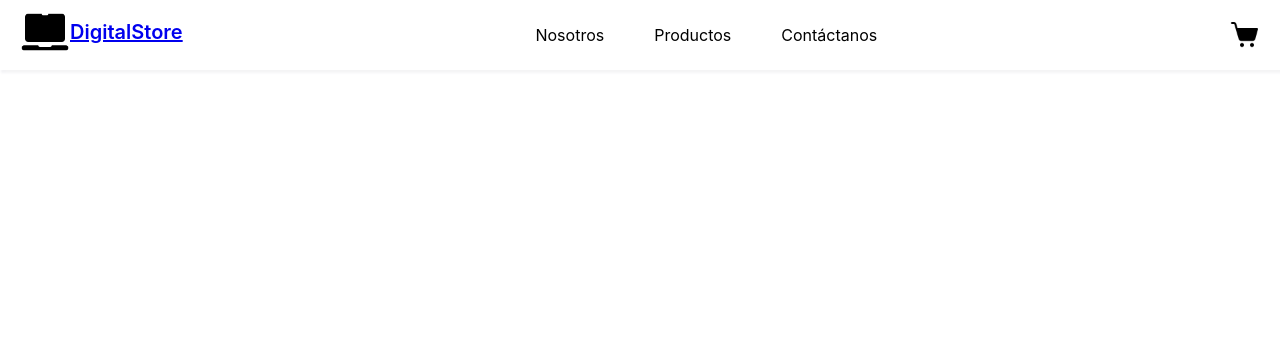
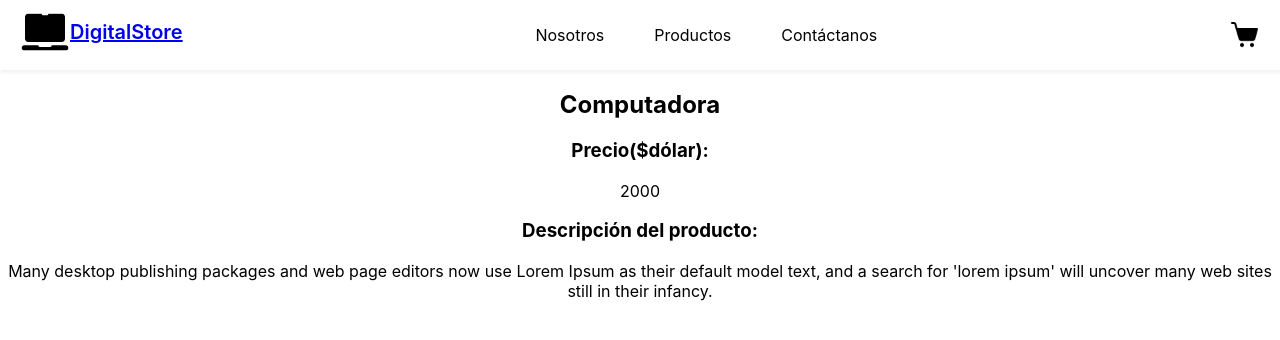
Before and after one commit to melanierolo/react-ecommerce, a React (Create React App) app: page /item/1 in a window 1280 px wide. Shown: the top 340 px of the page. Built offline with nearby package versions, Linux system fonts and the light colour scheme.

Commit message:
added a component called ItemDetails

```diff
--- a/src/App.js
+++ b/src/App.js
@@ -3,6 +3,7 @@ import Logo from "./components/Logo";
 import NavBar from "./components/NavBar";
 import CartWidget from "./components/CardWidget";
 import ItemListContainer from "./components/ItemListContainer";
+import ItemDetailsContainer from "./components/ItemDetailsContainer";
 import { BrowserRouter, Routes, Route } from "react-router-dom";
 
 function App() {
@@ -24,7 +25,7 @@ function App() {
               path="/category/:idCategory"
               element={<ItemListContainer message={"Productos"} />}
             />
-            {/*<Route path="/item/:idItem" element={<ItemDetailContainer />} />*/}
+            <Route path="/item/:idItem" element={<ItemDetailsContainer />} />
           </Routes>
         </main>
       </BrowserRouter>
--- a/src/asyncmock.js
+++ b/src/asyncmock.js
@@ -1,12 +1,35 @@
 const myProducts = [
-  { id: 1, name: "computadora", cost: 2000, idCat: "1" },
-  { id: 2, name: "Gaming Keyboard", cost: 15, idCat: "2" },
-  { id: 3, name: "Apple AirPods ", cost: 128, idCat: "3" },
   {
-    id: 4,
+    id: "1",
+    name: "Computadora",
+    cost: 2000,
+    idCat: "1",
+    productDescription:
+      "Many desktop publishing packages and web page editors now use Lorem Ipsum as their default model text, and a search for 'lorem ipsum' will uncover many web sites still in their infancy. ",
+  },
+  {
+    id: "2",
+    name: "Gaming Keyboard",
+    cost: 15,
+    idCat: "2",
+    productDescription:
+      "The standard chunk of Lorem Ipsum used since the 1500s is reproduced below for those interested by Cicero are also reproduced in their exact original form",
+  },
+  {
+    id: "3",
+    name: "Apple AirPods ",
+    cost: 128,
+    idCat: "3",
+    productDescription:
+      "The generated Lorem Ipsum is therefore always free from repetition, injected humour, or non-characteristic words etc.",
+  },
+  {
+    id: "4",
     name: "Basics Wireless Computer Mouse with USB",
     cost: 10,
     idCat: "2",
+    productDescription:
+      " It has survived not only five centuries, but also the leap into electronic typesetting, remaining essentially unchanged. It was popularised in the 1960s with the release of Letraset sheets containing Lorem Ipsum passages",
   },
 ];
 {
--- a/src/components/Item/index.js
+++ b/src/components/Item/index.js
@@ -1,4 +1,5 @@
 import React from "react";
+import { Link } from "react-router-dom";
 import "./style.css";
 
 export default function Item({ id, name, cost }) {
@@ -14,7 +15,7 @@ export default function Item({ id, name, cost }) {
         <b>Precio:</b>
         {cost}
       </p>
-      <button>Ver detalles</button>
+      <Link to={`/item/${id}`}>Ver detalles</Link>
     </div>
   );
 }
--- /dev/null
+++ b/src/components/ItemDetails/index.js
@@ -0,0 +1,14 @@
+import React from "react";
+
+export default function ItemDetails(data) {
+  console.log(data);
+  return (
+    <div>
+      <h2>{data.name}</h2>
+      <h3>Precio($dólar):</h3>
+      <p>{data.cost}</p>
+      <h3>Descripción del producto:</h3>
+      <p>{data.productDescription}</p>
+    </div>
+  );
+}
--- /dev/null
+++ b/src/components/ItemDetailsContainer/index.js
@@ -0,0 +1,18 @@
+import React, { useEffect, useState } from "react";
+import { useParams } from "react-router-dom";
+import { getOneProduct } from "../../asyncmock";
+import ItemDetails from "../ItemDetails";
+
+export default function ItemDetailsContainer() {
+  const [product, setProduct] = useState(null);
+  const { idItem } = useParams();
+
+  useEffect(() => {
+    getOneProduct(idItem).then((res) => setProduct(res));
+  }, [idItem]);
+  return (
+    <>
+      <ItemDetails {...product} />
+    </>
+  );
+}
```
